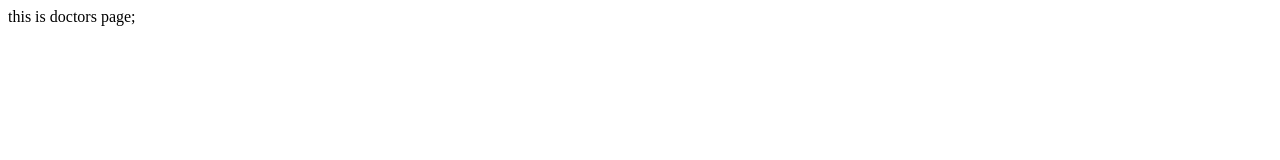
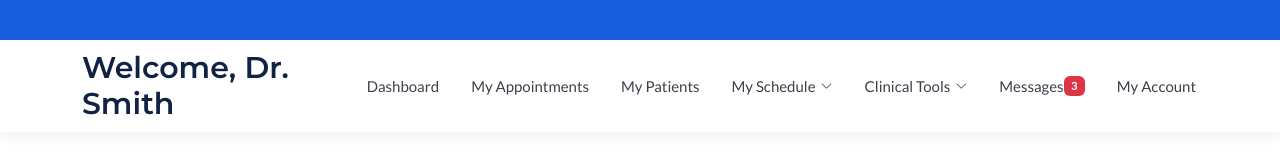
Before and after one commit to WaelKendouli/WebMedicalClinicSystem, a plain HTML site: page Clinic-1.0.0/DoctorsGateway.html in a window 1280 px wide. Drawn offline with Linux system fonts and the light colour scheme.

Commit message:
setting the UI for header about doctors UI

```diff
--- a/Clinic-1.0.0/DoctorsGateway.html
+++ b/Clinic-1.0.0/DoctorsGateway.html
@@ -4,8 +4,37 @@
     <meta charset="UTF-8">
     <meta name="viewport" content="width=device-width, initial-scale=1.0">
     <title>Document</title>
+     <!-- Favicons -->
+  <link href="assets/img/favicon.png" rel="icon">
+  <link href="assets/img/apple-touch-icon.png" rel="apple-touch-icon">
+
+  <!-- Fonts -->
+  <link href="https://fonts.googleapis.com" rel="preconnect">
+  <link href="https://fonts.gstatic.com" rel="preconnect" crossorigin>
+  <link
+    href="https://fonts.googleapis.com/css2?family=Roboto:ital,wght@0,100;0,300;0,400;0,500;0,700;0,900;1,100;1,300;1,400;1,500;1,700;1,900&family=Montserrat:ital,wght@0,100;0,200;0,300;0,400;0,500;0,600;0,700;0,800;0,900;1,100;1,200;1,300;1,400;1,500;1,600;1,700;1,800;1,900&family=Lato:ital,wght@0,100;0,300;0,400;0,700;0,900;1,100;1,300;1,400;1,700;1,900&display=swap"
+    rel="stylesheet">
+
+  <!-- Vendor CSS Files -->
+  <link href="assets/vendor/bootstrap/css/bootstrap.min.css" rel="stylesheet">
+  <link href="assets/vendor/bootstrap-icons/bootstrap-icons.css" rel="stylesheet">
+  <link href="assets/vendor/aos/aos.css" rel="stylesheet">
+  <link href="assets/vendor/glightbox/css/glightbox.min.css" rel="stylesheet">
+  <link href="assets/vendor/fontawesome-free/css/all.min.css" rel="stylesheet">
+  <link href="assets/vendor/swiper/swiper-bundle.min.css" rel="stylesheet">
+
+  <!-- Main CSS File -->
+  <link href="assets/css/main.css" rel="stylesheet">
+
+
+    <script src="/ClinicLogicLayer/Layout.js" defer></script>
 </head>
 <body>
-    this is doctors page;
+    <div id="Doctor-header-placeholder"> </div>
+   <div class="container">
+
+
+   </div>
+
 </body>
 </html>
--- /dev/null
+++ b/Clinic-1.0.0/forms/elements/DoctorGatewayHeader.html
@@ -0,0 +1,49 @@
+<header id="DoctorsGatewayHeader" class="header fixed-top">
+
+    <div class="topbar d-flex align-items-center dark-background">
+    </div><!-- End Top Bar -->
+
+    <div class="branding d-flex align-items-center">
+
+      <div class="container position-relative d-flex align-items-center justify-content-between">
+        <a href="#" class="logo d-flex align-items-center">
+          <h1 class="sitename">Welcome, Dr. Smith</h1> <!-- Fixed Typo -->
+        </a>
+
+        <nav id="navmenu" class="navmenu">
+          <ul>
+            <li><a href="#">Dashboard</a></li> <!-- Added Dashboard -->
+            <li><a href="#">My Appointments</a></li>
+            <li><a href="#">My Patients</a></li>
+
+            <!-- Reorganized Schedule Dropdown -->
+            <li class="dropdown"><a href="#"><span>My Schedule</span> <i class="bi bi-chevron-down toggle-dropdown"></i></a>
+              <ul>
+                <li><a href="#">View Calendar</a></li>
+                <li><a href="#">Update Availability</a></li>
+                <li><a href="#">Request Time Off</a></li> <!-- Fixed Typo -->
+              </ul>
+            </li>
+
+            <!-- Consolidated Clinical Tools -->
+            <li class="dropdown"><a href="#"><span>Clinical Tools</span> <i class="bi bi-chevron-down toggle-dropdown"></i></a>
+              <ul>
+                <li><a href="#">Prescriptions & Refills</a></li>
+                <li><a href="#">Lab Results Inbox</a></li>
+                <li><a href="#">Medications Library</a></li>
+              </ul>
+            </li>
+
+            <!-- Added Messages -->
+            <li><a href="#">Messages <span class="badge bg-danger">3</span></a></li>
+
+            <li><a href="#">My Account</a></li>
+          </ul>
+          <i class="mobile-nav-toggle d-xl-none bi bi-list"></i>
+        </nav>
+
+      </div>
+
+    </div>
+
+  </header>
--- a/ClinicLogicLayer/Layout.js
+++ b/ClinicLogicLayer/Layout.js
@@ -11,3 +11,4 @@ async function loadComponent(selector, url)
 loadComponent("#header-placeholder", "forms/elements/header.html");
 loadComponent("#footer-placeholder", "forms/elements/footer.html");
 loadComponent("#User-sidebar-placeholder", "forms/elements/UserSidebar.html");
+loadComponent("#Doctor-header-placeholder", "forms/elements/DoctorGatewayHeader.html");
```
